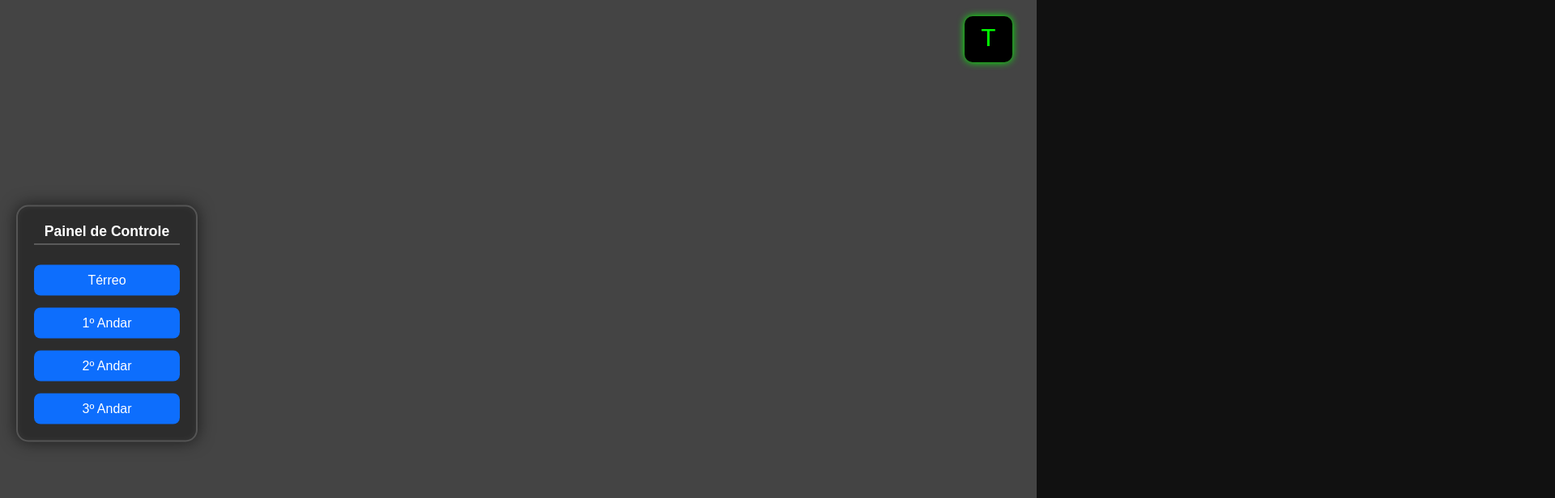
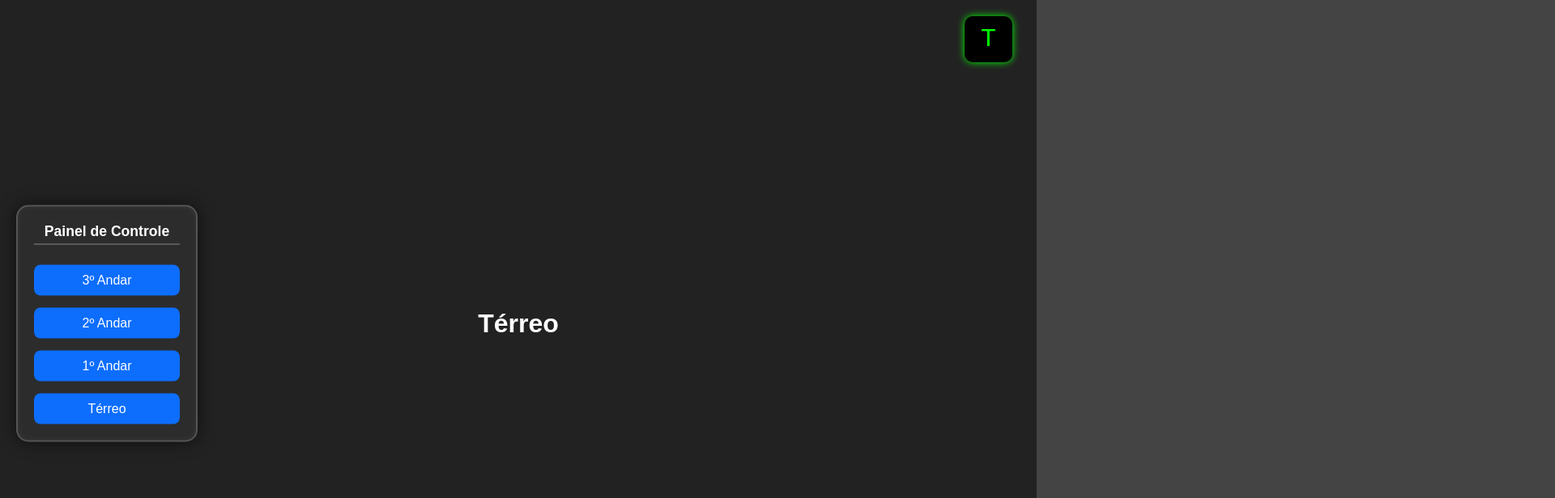
Before and after one commit to iampaulohenrique/elevadorcase2, a plain HTML site: page index.html in a window 1280 px wide. Shown: the top 616 px of the page at 81% size, 1920 px wide, since content can reach past the window. Drawn offline with Linux system fonts and the light colour scheme.

Commit message:
Realizando alterações na ordem

```diff
--- a/index.html
+++ b/index.html
@@ -9,10 +9,10 @@
 <body>
   <div class="painel-lateral">
     <h2 class="titulo-painel">Painel de Controle</h2>
+    <button id="btn-3" onclick="chamarElevador(3)">3º Andar</button>
+    <button id="btn-2" onclick="chamarElevador(2)">2º Andar</button>
+    <button id="btn-1" onclick="chamarElevador(1)">1º Andar</button>
     <button id="btn-0" onclick="chamarElevador(0)">Térreo</button>
-    <button id="btn-1" onclick="chamarElevador(1)">1º Andar</button>
-    <button id="btn-2" onclick="chamarElevador(2)">2º Andar</button>
-    <button id="btn-3" onclick="chamarElevador(3)">3º Andar</button>
   </div>
 
   <div id="painel-display" class="painel-digital">T</div>
--- a/script.js
+++ b/script.js
@@ -17,6 +17,10 @@ const spotifyContainer = document.getElementById('spotify-container');
 const spotifyPlayer = document.getElementById('spotify-player');
 let spotifyIniciado = false;
 
+// Começa as portas abertas no térreo
+doorLeft.classList.add('open');
+doorRight.classList.add('open');
+
 function abrirPortas() {
   doorLeft.classList.add('open');
   doorRight.classList.add('open');
@@ -30,14 +34,12 @@ function fecharPortas() {
 function chamarElevador(destino) {
   if (destino === currentFloor) return;
 
-  // Inicia a transição de cor dos botões
   const currentButton = buttons[currentFloor];
   const destinationButton = buttons[destino];
 
   currentButton.classList.add('transitioning');
   destinationButton.classList.add('transitioning');
 
-  // Fechar portas e iniciar transição do elevador
   fecharPortas();
 
   if (!spotifyIniciado) {
@@ -49,22 +51,17 @@ function chamarElevador(destino) {
   let floorDifference = Math.abs(destino - currentFloor);
   let step = 0;
 
-  // Transição gradual
   const transitionInterval = setInterval(() => {
-    // Atualiza a posição do elevador
     const newFloor = currentFloor + (destino > currentFloor ? 1 : -1);
     elevator.classList.remove(`floor-${currentFloor}`);
     elevator.classList.add(`floor-${newFloor}`);
     currentFloor = newFloor;
 
-    // Atualiza painel
     painel.textContent = currentFloor === 0 ? 'T' : currentFloor;
     label.textContent = nomeAndar[currentFloor];
 
-    // Atualiza a cor do botão enquanto a transição ocorre
     updateButtonColors();
 
-    // Verifica se a transição foi concluída
     step++;
     if (step >= floorDifference) {
       clearInterval(transitionInterval);
@@ -73,7 +70,7 @@ function chamarElevador(destino) {
       destinationButton.classList.add('active');
       abrirPortas();
     }
-  }, 1000); // A cada 1 segundo faz um passo na transição
+  }, 1000);
 }
 
 function updateButtonColors() {
```
Also changed, not shown: style.css (line endings or trailing spaces).
